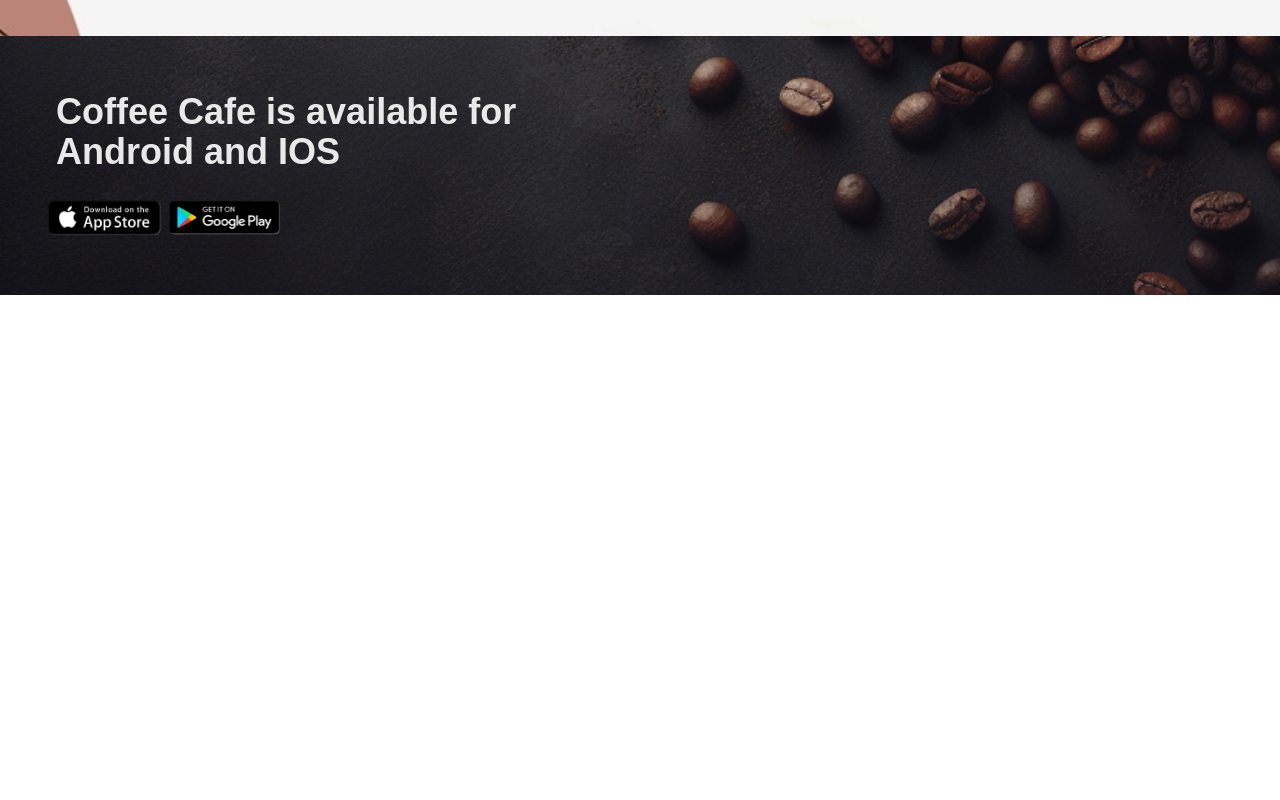
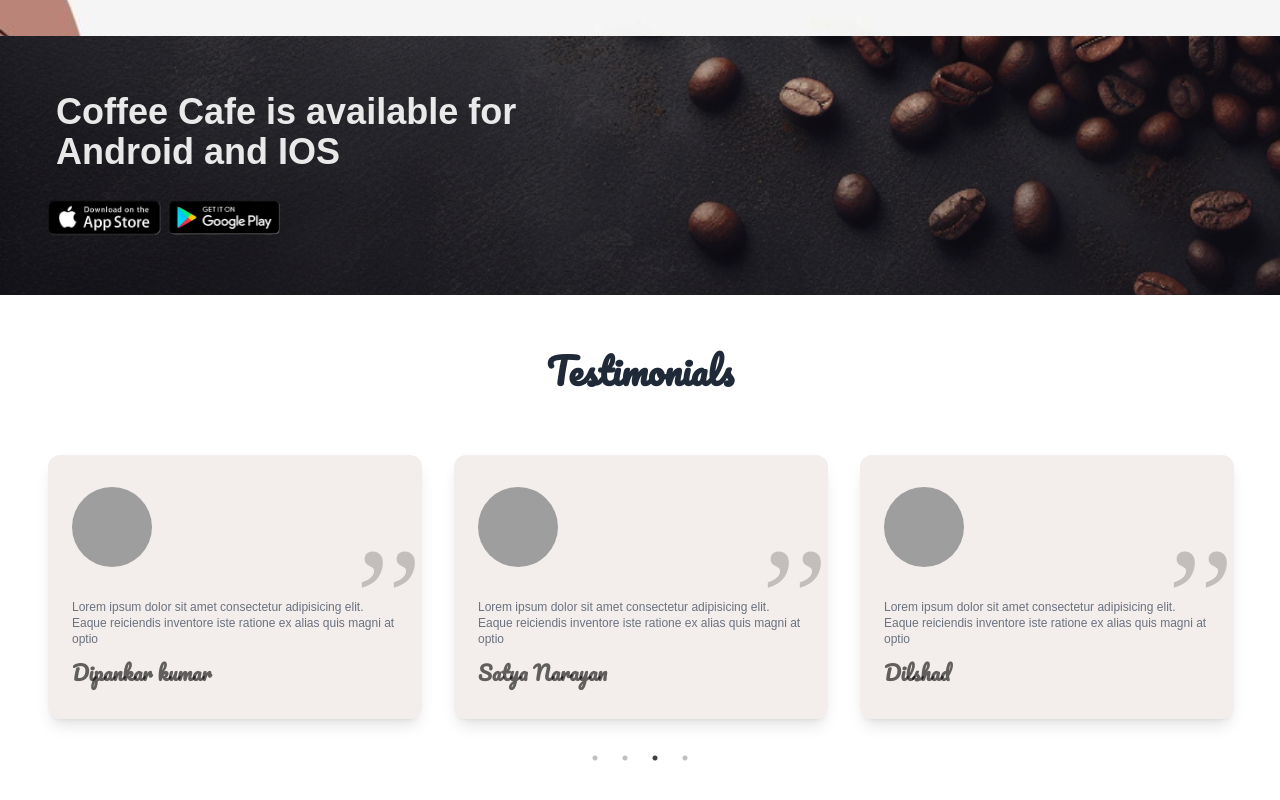
Before and after one commit to Aswathynikhil/Coffee_shop, a React (Vite) app: page / in a window 1280 px wide. Shown: the part 1612-2412 px from the top of the page. Before the commit the page ends 1907 px from the top, so only its background shows below. Built offline with nearby package versions, Linux system fonts and the light colour scheme; grey boxes are pictures that could not be loaded.

Commit message:
testimonial  component

```diff
--- a/src/App.jsx
+++ b/src/App.jsx
@@ -7,6 +7,7 @@
 import Services from './components/Services/Services'
 import Banner from './components/Banner/Banner'
 import AppStore from './components/AppStore/AppStore'
+import Testimonial from './components/Testimonial/Testimonial'
 
 const App = () => {
   useEffect(() => {
@@ -26,6 +27,7 @@
         <Services />
         <Banner />
         <AppStore />
+        <Testimonial />
       </div>
 
     </>
--- /dev/null
+++ b/src/components/Testimonial/Testimonial.jsx
@@ -0,0 +1,114 @@
+import React from 'react'
+import Slider from 'react-slick'
+
+const TestimonialData = [
+    {
+        id: 1,
+        name: "Dilshad",
+        text: "Lorem ipsum dolor sit amet consectetur adipisicing elit. Eaque reiciendis inventore iste ratione ex alias quis magni at optio",
+        img: "https://picsum.photos/101/101",
+    },
+    {
+        id: 2,
+        name: "Sabir ali",
+        text: "Lorem ipsum dolor sit amet consectetur adipisicing elit. Eaque reiciendis inventore iste ratione ex alias quis magni at optio",
+        img: "https://picsum.photos/102/102",
+    },
+    {
+        id: 3,
+        name: "Dipankar kumar",
+        text: "Lorem ipsum dolor sit amet consectetur adipisicing elit. Eaque reiciendis inventore iste ratione ex alias quis magni at optio",
+        img: "https://picsum.photos/104/104",
+    },
+    {
+        id: 5,
+        name: "Satya Narayan",
+        text: "Lorem ipsum dolor sit amet consectetur adipisicing elit. Eaque reiciendis inventore iste ratione ex alias quis magni at optio",
+        img: "https://picsum.photos/103/103",
+    },
+];
+
+const Testimonial = () => {
+
+    var settings = {
+        dots: true,
+        arrows: false,
+        infinite: true,
+        speed: 500,
+        slidesToScroll: 1,
+        autoplay: true,
+        autoplaySpeed: 2000,
+        cssEase: "linear",
+        pauseOnHover: true,
+        pauseOnFocus: true,
+        responsive: [
+            {
+                breakpoint: 10000,
+                settings: {
+                    slidesToShow: 3,
+                    slidesToScroll: 1,
+                    infinite: true,
+                },
+            },
+            {
+                breakpoint: 1024,
+                settings: {
+                    slidesToShow: 2,
+                    slidesToScroll: 1,
+                    initialSlide: 2,
+                },
+            },
+            {
+                breakpoint: 640,
+                settings: {
+                    slidesToShow: 1,
+                    slidesToScroll: 1,
+                },
+            },
+        ],
+    };
+
+  return (
+      <>
+          <div className='py-14 mb-10'>
+              <div className="container">
+                  {/* header section */}
+                  <div className="text-center mb-10 ">
+                      <h1 className='text-4xl font-bold font-cursive text-gray-800 '>
+                         Testimonials
+                      </h1>
+                  </div>
+                  {/* testimonial card section */}
+                  <div>
+                      <Slider {...settings}>
+                          {
+                              TestimonialData.map((data, index) => {
+                                  return (
+                                      <div className='my-6 ' key={data.id}>
+                                          <div className='flex flex-col gap-4 shadow-lg py-8 px-6 mx-4 rounded-xl bg-primary/10 relative'>
+                                              {/* image section */}
+                                              <div className='mb-4'>
+                                                 <img src={data.img} alt=""  className='rounded-full w-20 h-20 '/>
+                                              </div>
+                                              {/* content section */}
+                                              <div className='flex flex-col items-center gap-4'>
+                                                  <div className='space-y-3'>
+                                                      <p className='text-xs text-gray-500 '>{data.text}</p>
+                                                      <h1 className='text-xl font-bold text-black/60 font-cursive'>{data.name}</h1>
+                                                  </div>
+                                              </div>
+                                              <p className='text-black/20 text-9xl font-serif absolute top-0 right-0 '>,,</p>
+                                          </div>
+                                      </div>
+                                  )
+                              })
+                          }
+                      </Slider>
+                  </div>
+              </div>
+      </div>
+      </>
+  )
+}
+
+export default Testimonial
```
